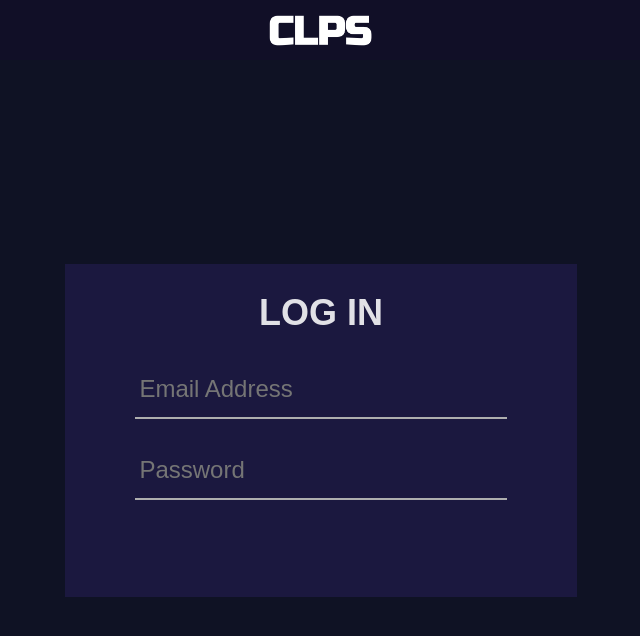
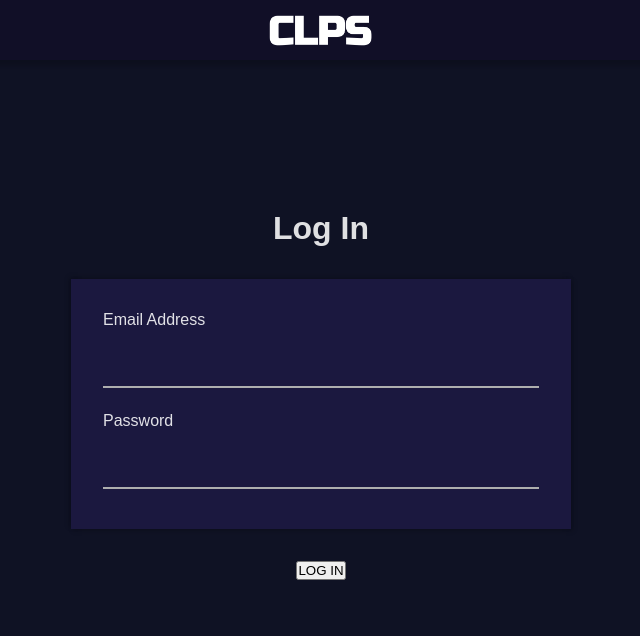
Before and after one commit to linjustin8/Clips-Catalog, a React (Vite) app in the folder clips-catalog/: page /login in a window 1280 px wide. Shown: the top 636 px of the page, without its empty margins (319-959 px from the left). Built offline with nearby package versions, Linux system fonts and the light colour scheme; no server answers.

Commit message:
getting css and visuals worked out for login

```diff
--- a/clips-catalog/src/App.tsx
+++ b/clips-catalog/src/App.tsx
@@ -1,5 +1,5 @@
 // App.tsx
-import React, { useState, useEffect, ReactElement } from "react";
+import React, { useState, useEffect } from "react";
 import { useAuth } from "./contexts/AuthContext.tsx";
 import Welcome from "./screens/auth/Welcome.tsx";
 import Login from "./screens/auth/Login.tsx";
--- /dev/null
+++ b/clips-catalog/src/components/InputField.css
@@ -0,0 +1 @@
+/* InputField.css */
--- /dev/null
+++ b/clips-catalog/src/components/InputField.tsx
@@ -0,0 +1,21 @@
+// InputField.tsx
+import React from "react";
+
+interface InputFieldProps {
+  id: string;
+  label: string;
+  className: string;
+}
+
+export const InputField: React.FC<InputFieldProps> = ({
+  id,
+  label,
+  className,
+}: InputFieldProps) => {
+  return (
+    <div className={className}>
+      <label htmlFor={id}>{label}</label>
+      <input id={id} required />
+    </div>
+  );
+};
--- a/clips-catalog/src/components/Navbar.css
+++ b/clips-catalog/src/components/Navbar.css
@@ -8,6 +8,7 @@ nav {
   align-items: center;
   background-color: #110f27;
   color: white;
+  box-shadow: 0 6px 6px rgba(0, 0, 0, 0.2);
   top: 0;
   z-index: 1000;
   padding-left: 5rem;
--- a/clips-catalog/src/screens/auth/Auth.css
+++ b/clips-catalog/src/screens/auth/Auth.css
@@ -1,38 +1,69 @@
 /* Auth.css */
+
+.page-container {
+  position: relative;
+  display: flex;
+  height: calc(100vh - 60px);
+  width: 100%;
+  padding: 0;
+  justify-content: center;
+  align-items: center;
+  flex-direction: column;
+  overflow: visible;
+}
+
+.content-container {
+  display: flex;
+  position: relative;
+  justify-content: center;
+  align-items: center;
+  flex-direction: column;
+  width: 500px;
+  gap: 2rem;
+  top: -35px;
+}
+
+.header {
+  text-align: center;
+  position: relative;
+  font-weight: 900;
+}
 
 .form-container {
   position: relative;
   display: flex;
-  height: calc(100vh - 60px);
-  width: 100%;
+  flex-direction: column;
   justify-content: center;
   align-items: center;
+  background-color: #1b183f;
+  box-shadow: 2px 2px 5px rgba(0, 0, 0, 0.2),
+             -2px -2px 5px rgba(0, 0, 0, 0.2);
+  height: 250px;
+  width: 100%;
+  padding: 2rem;
+  gap: 1rem;
 }
 
-form {
+.user-entry {
   position: relative;
   display: flex;
   flex-direction: column;
-  align-items: center;
-  background-color: #1b183f;
-  padding: 1.5rem;
-  gap: 1.5rem;
-  height: 45%;
-  width: 40%;
-}
-
-.header {
-  font-weight: 800;
+  width: 100%;
+  height: 100%;
+  gap: 8px;
 }
 
 input {
   font-size: 1.5rem;
-  padding: 0.25rem;
+  font-family: inherit;
+  font-weight: 500;
+  padding-left: 1px;
+  padding-bottom: 10px;
+  background-color: #1b183f;
   border: none;
-  background: none;
   border-bottom: rgb(174, 174, 174) 2px solid;
-  height: 20%;
-  width: 80%;
+  height: 60%;
+  width: 100%;
 }
 
 input:focus {
--- a/clips-catalog/src/screens/auth/Login.tsx
+++ b/clips-catalog/src/screens/auth/Login.tsx
@@ -1,26 +1,25 @@
 //Login.tsx
 
 import React from "react";
-import { login } from "../../contexts/AuthContext"
-import "./Auth.css"
+import { login } from "../../contexts/AuthContext";
+import { InputField } from "../../components/InputField";
+import "./Auth.css";
 
-interface LoginParams {
+interface LoginParams {}
 
-}
-
-
-const Login: React.FC = (() => {
-
-    return (
-      <div className="form-container">
-        <form>
-          <h1 className="header">LOG IN</h1>
-          <input className="email" placeholder="Email Address" />
-          <input className="password" placeholder="Password" />
+const Login: React.FC = () => {
+  return (
+    <div className="page-container">
+      <div className="content-container">
+        <h1 className="header">Log In</h1>
+        <form className="form-container" id="login">
+          <InputField id="email" label="Email Address" className="user-entry" />
+          <InputField id="password" label="Password" className="user-entry" />
         </form>
+        <button>LOG IN</button>
       </div>
-    );
- });
-
+    </div>
+  );
+};
 
 export default Login;
--- a/clips-catalog/src/screens/auth/Welcome.css
+++ b/clips-catalog/src/screens/auth/Welcome.css
@@ -18,7 +18,7 @@
   gap: 1rem;
 }
 
-.header {
+#intro {
   position: relative;
   line-height: 1.4;
   font-size: 36px;
--- a/clips-catalog/src/screens/auth/Welcome.tsx
+++ b/clips-catalog/src/screens/auth/Welcome.tsx
@@ -10,7 +10,7 @@ const Welcome: React.FC = () => {
   return (
     <div className="container">
       <div className="info">
-        <h1 className="header">
+        <h1 id="intro">
           Share clips, highlights, and memories with friends.
         </h1>
         <p className="desc">
```
Also changed, not shown: clips-catalog/src/contexts/AuthContext.tsx (line endings or trailing spaces).
